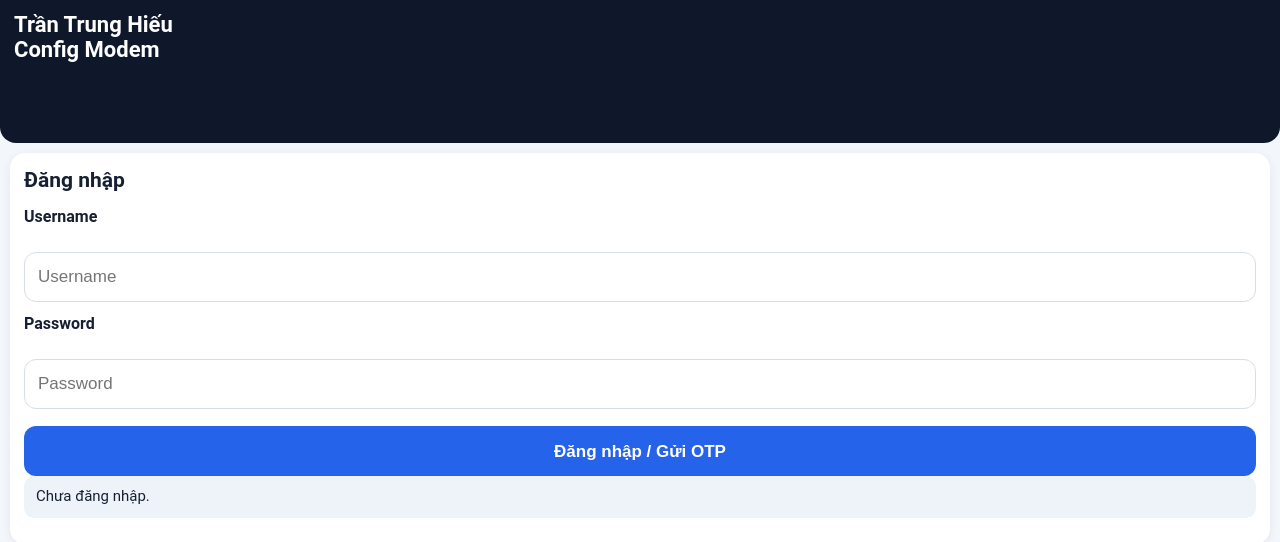
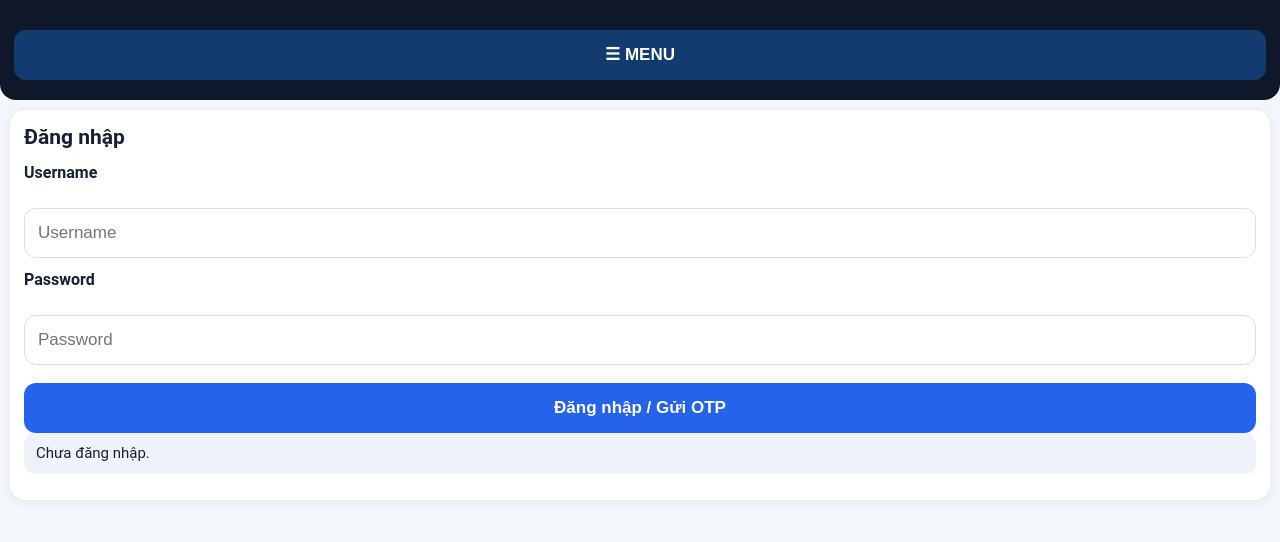
Before and after one commit to hieutt1982/TOOL_VNPT_ANDROID, a plain HTML site: page TOOL_VNPT_ANDROID/app/src/main/assets/onelink/index.html in a window 1280 px wide. Drawn offline with Linux system fonts and the light colour scheme.

Commit message:
Add files via upload

```diff
--- a/TOOL_VNPT_ANDROID/app/src/main/assets/onelink/index.html
+++ b/TOOL_VNPT_ANDROID/app/src/main/assets/onelink/index.html
@@ -625,7 +625,7 @@ pre{max-width:100%!important;overflow:auto!important}
 <body>
 
 <header>
-  <h1>Trần Trung Hiếu<br>Config Modem</h1>
+  <button id="homeMenuBtn" type="button" onclick="location.href='../index.html'" style="width:auto;margin:0 0 8px;padding:10px 18px;border:0;border-radius:10px;background:#123c70;color:#fff;font-weight:700;">☰ MENU</button>
   <small id="deviceTitle"></small>
   <br>
 
```
